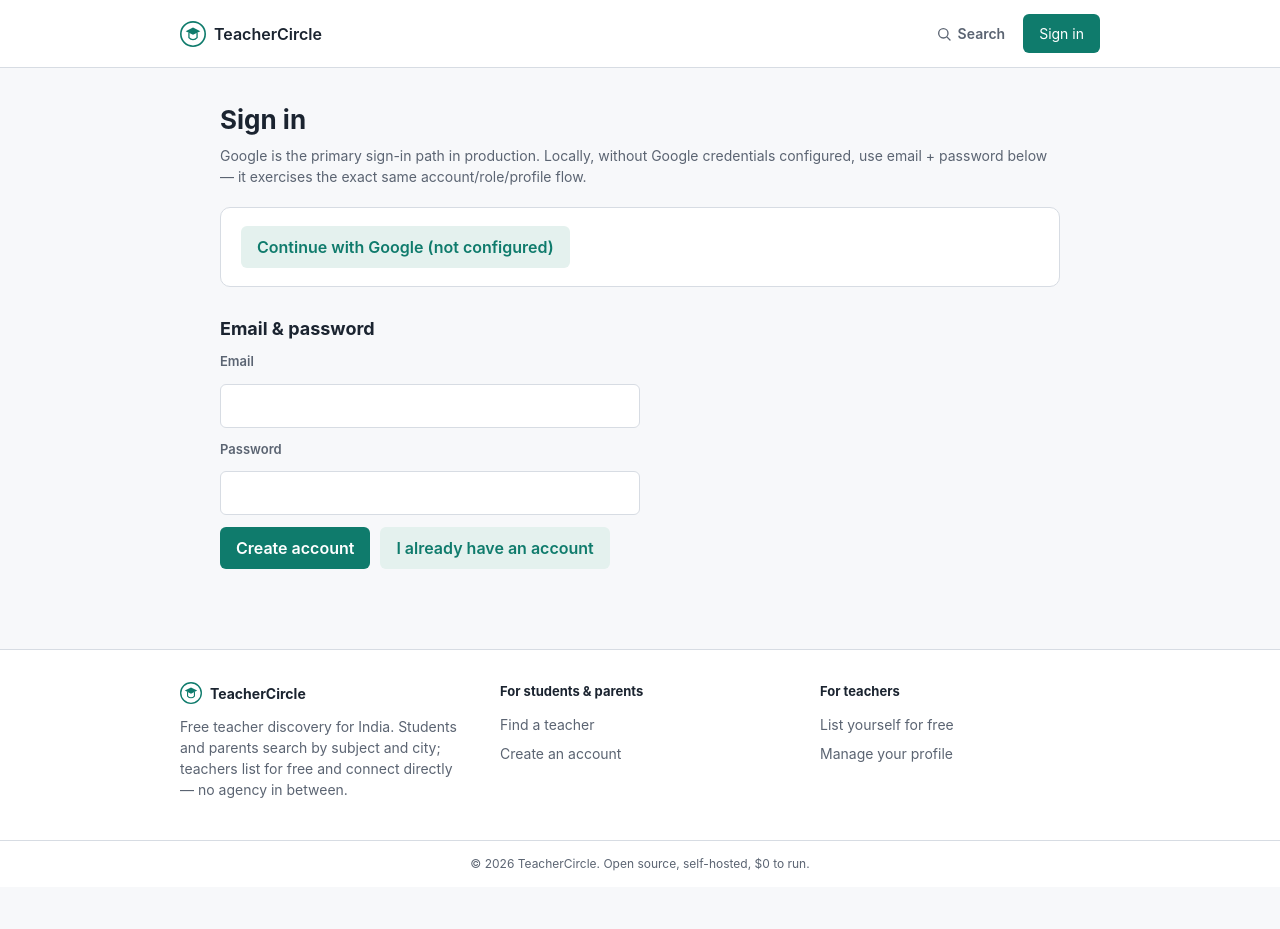
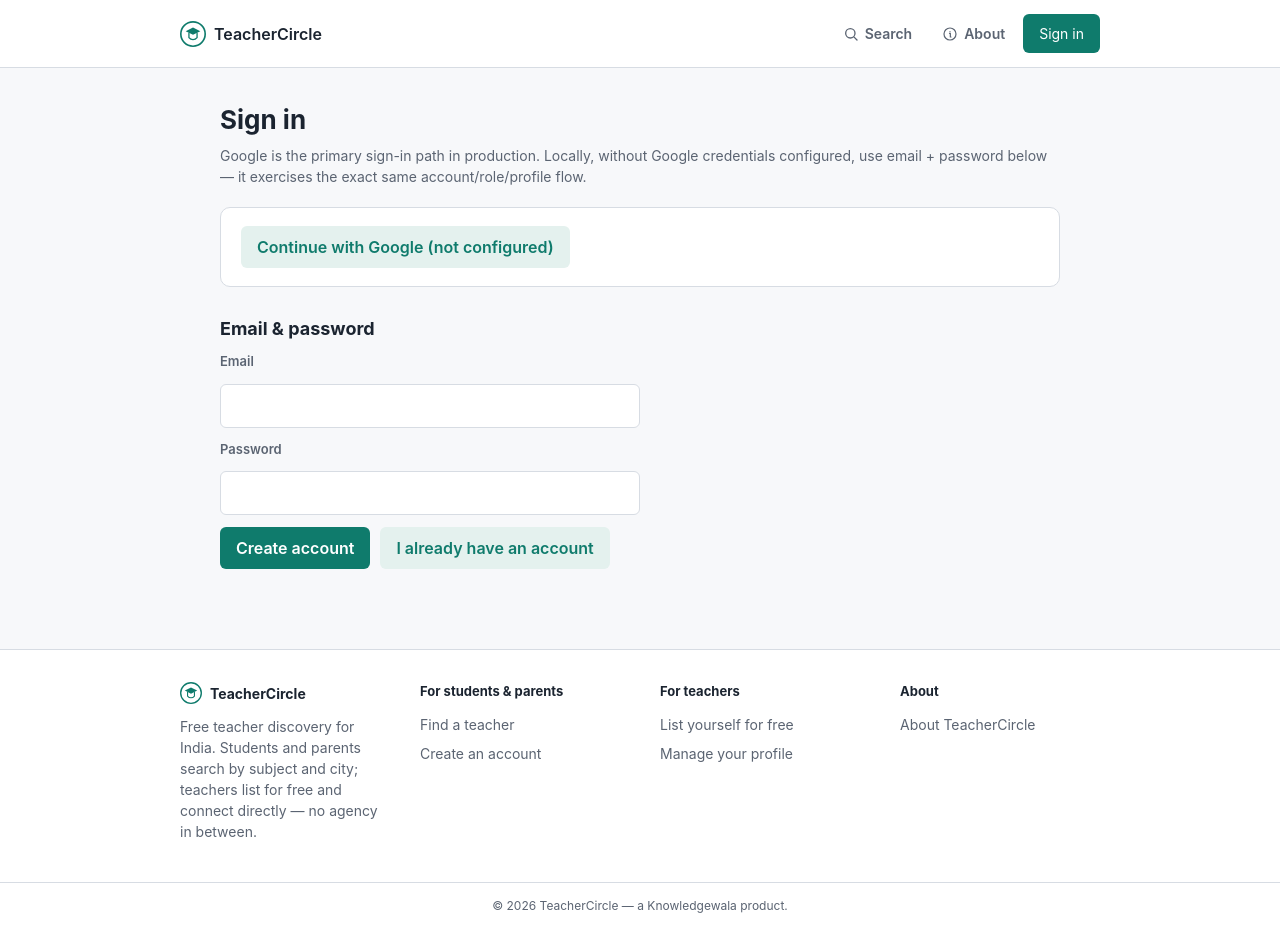
Before and after one commit to dharmsahu-hash/teachercircle, a Next.js app: page /login in a window 1280 px wide. Before the commit the page ends 887 px from the top, so only its background shows below. Built offline with nearby package versions, Linux system fonts and the light colour scheme; no server answers.

Commit message:
Add About page, credit Dharmendra Sahu/Knowledgewala, remove self-hosted/$0 footer copy

```diff
--- a/components/Footer.tsx
+++ b/components/Footer.tsx
@@ -27,9 +27,13 @@ export default function Footer() {
           <Link href="/login">List yourself for free</Link>
           <Link href="/teacher/profile">Manage your profile</Link>
         </div>
+        <div className="footer-col">
+          <p className="footer-heading">About</p>
+          <Link href="/about">About TeacherCircle</Link>
+        </div>
       </div>
       <div className="footer-bottom">
-        <span>© {year} TeacherCircle. Open source, self-hosted, $0 to run.</span>
+        <span>© {year} TeacherCircle — a Knowledgewala product.</span>
       </div>
     </footer>
   );
--- a/components/Header.tsx
+++ b/components/Header.tsx
@@ -3,7 +3,7 @@ import { getSessionUser } from "@/lib/auth";
 import { SUBSCRIPTION_UI_ENABLED } from "@/lib/featureToggles";
 import Avatar from "./Avatar";
 import Logo from "./Logo";
-import { SearchIcon, BookIcon, ShieldIcon } from "./icons";
+import { SearchIcon, BookIcon, ShieldIcon, InfoIcon } from "./icons";
 
 export default async function Header() {
   const user = await getSessionUser().catch(() => null);
@@ -18,6 +18,9 @@ export default async function Header() {
         <div className="links">
           <Link href="/search" className="nav-item">
             <SearchIcon /> <span>Search</span>
+          </Link>
+          <Link href="/about" className="nav-item">
+            <InfoIcon /> <span>About</span>
           </Link>
           {user?.role === "teacher" && (
             <Link href="/teacher/profile" className="nav-item">
--- a/components/icons.tsx
+++ b/components/icons.tsx
@@ -35,6 +35,15 @@ export function ShieldIcon({ size = 16 }: IconProps) {
   );
 }
 
+export function InfoIcon({ size = 16 }: IconProps) {
+  return (
+    <svg width={size} height={size} viewBox="0 0 24 24" fill="none" aria-hidden="true">
+      <circle cx="12" cy="12" r="9" stroke="currentColor" strokeWidth="1.8" />
+      <path d="M12 8.5h.01M11.25 11h1.25v5.5h1" stroke="currentColor" strokeWidth="1.8" strokeLinecap="round" strokeLinejoin="round" />
+    </svg>
+  );
+}
+
 export function LocationIcon({ size = 16 }: IconProps) {
   return (
     <svg width={size} height={size} viewBox="0 0 24 24" fill="none" aria-hidden="true">
```
Also changed, not shown: app/about/page.tsx (added, +41 -0 lines).
